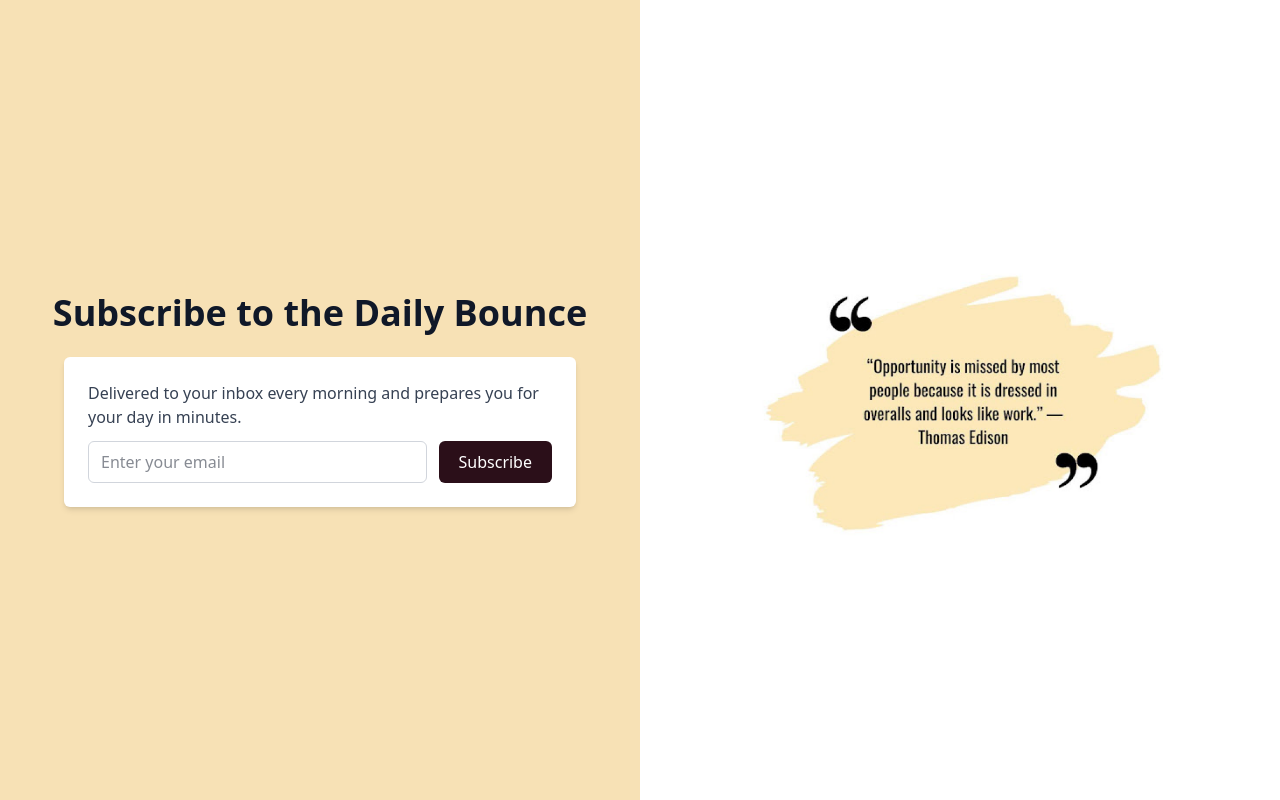
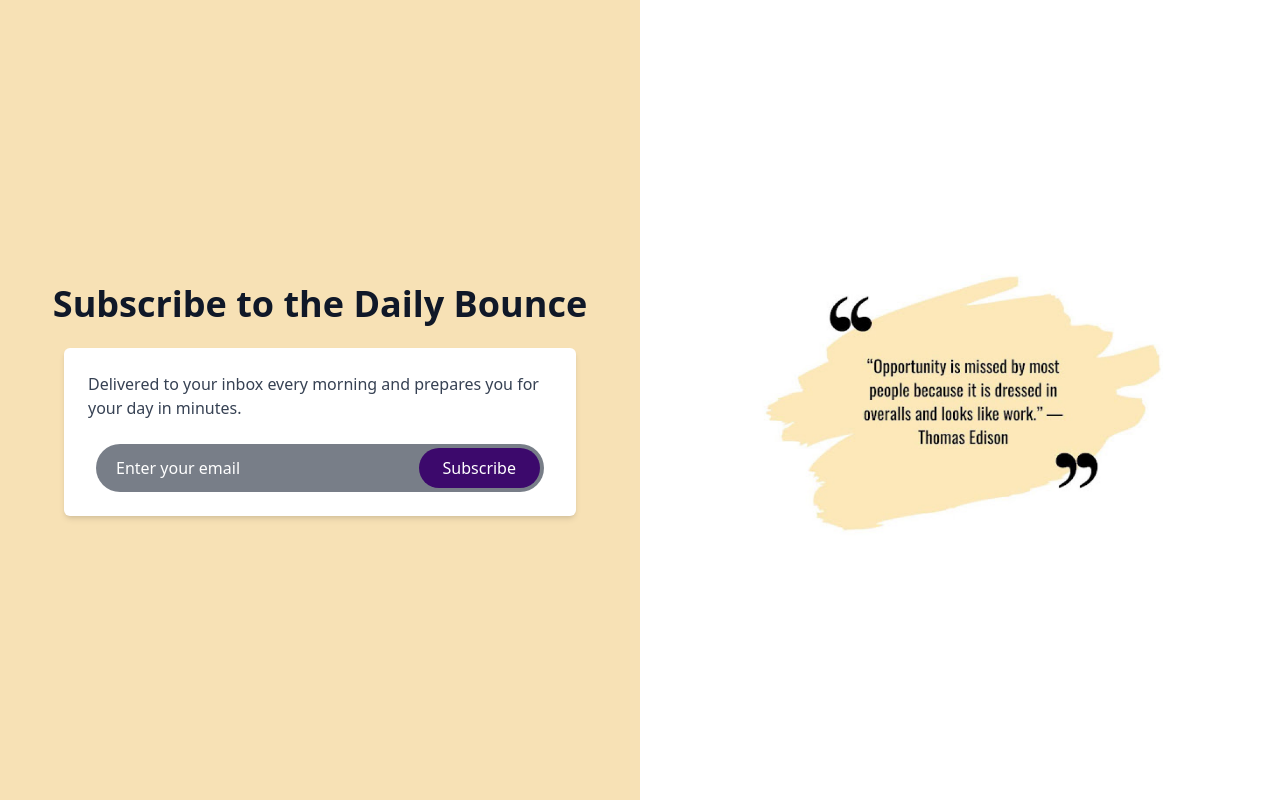
Before and after one commit to Pranavi125/bytebounce-auth-ui, a React (Vite) app: page /subscribe in a window 1280 px wide. Built offline with nearby package versions, Linux system fonts and the light colour scheme.

Commit message:
completed

```diff
--- a/src/components/Hero.jsx
+++ b/src/components/Hero.jsx
@@ -3,20 +3,41 @@ import heroImage from "../assets/image/Hero.png";
 
 export default function Hero() {
   const [email, setEmail] = useState("");
-  const [subscribed, setSubscribed] = useState(false);
+  const [loading, setLoading] = useState(false);
+  const [showPopup, setShowPopup] = useState(false);
 
-  const handleSubscribe = (e) => {
+  const handleSubscribe = async (e) => {
     e.preventDefault();
-
     if (!email) return;
 
-    setSubscribed(true);
+    setLoading(true);
 
-    // Reset form after a short delay
-    setTimeout(() => {
-      setSubscribed(false);
+    try {
+      // Method 1: Direct form submission to Substack
+      const formData = new FormData();
+      formData.append('email', email);
+
+      // This will redirect to Substack but you can't avoid it completely
+      // due to their CSP policies
+      const response = await fetch('https://pandeyk.substack.com/api/v1/free/subscribe', {
+        method: 'POST',
+        body: formData,
+        mode: 'no-cors' // Use no-cors to avoid CORS issues
+      });
+
+      // Show success regardless (since we can't read response with no-cors)
+      setShowPopup(true);
       setEmail("");
-    }, 2500);
+
+    } catch (error) {
+      console.error('Subscription error:', error);
+      // Fallback: Open in new tab
+      window.open(`https://pandeyk.substack.com/subscribe?email=${encodeURIComponent(email)}`, '_blank');
+      setShowPopup(true);
+      setEmail("");
+    } finally {
+      setLoading(false);
+    }
   };
 
   return (
@@ -27,25 +48,23 @@ export default function Hero() {
         backgroundSize: "cover",
         backgroundPosition: "center",
         backgroundRepeat: "no-repeat",
-        height: "calc(100vh - 80px)",
-        // marginTop: "80px",
+        height: "calc(100vh - 80px)"
       }}
     >
-      {/* Dark overlay for contrast */}
       <div className="absolute inset-0 bg-black/40"></div>
 
       <div className="relative z-10 max-w-2xl">
-        <h1 className="text-4xl md:text-5xl font-semibold mb-4 font-[Albert Sans]">
+        <h1 className="text-4xl md:text-5xl font-semibold mb-4">
           Subscribe to the Daily Bounce
         </h1>
-        <p className="text-lg md:text-xl mb-6 font-[Albert Sans]">
-          We track and compare the world’s companies. Our AI keeps you a step
-          ahead of changing markets and competition.
+
+        <p className="text-lg md:text-xl mb-6">
+          We track and compare the world's companies. Stay ahead with insights.
         </p>
-<div className="w-full flex justify-center mt-6 px-2">
+
         <form
           onSubmit={handleSubscribe}
-    className="flex items-center gap-2 rounded-full bg-gray-800/60 backdrop-blur-md p-1 w-full max-w-md"
+          className="flex items-center gap-2 bg-gray-800/60 backdrop-blur-md p-1 w-full max-w-md mx-auto rounded-full"
         >
           <input
             type="email"
@@ -53,24 +72,41 @@ export default function Hero() {
             value={email}
             onChange={(e) => setEmail(e.target.value)}
             required
-      className="px-4 py-2 w-full rounded-full bg-transparent text-white placeholder-white focus:outline-none font-[Albert Sans]"
+            className="px-4 py-2 w-full rounded-full bg-transparent text-white placeholder-white focus:outline-none"
           />
 
           <button
             type="submit"
-      disabled={subscribed}
-      className={`${
-        subscribed
-          ? "bg-[#3C096C] cursor-not-allowed"
-          : "bg-[#3C096C] hover:bg-[#5A189A]"
-      } text-white px-6 py-2 rounded-full transition-all duration-300 font-[Albert Sans]`}
+            disabled={loading}
+            className="bg-[#3C096C] hover:bg-[#5A189A] text-white px-6 py-2 rounded-full transition-all"
           >
-      {subscribed ? "Subscribed" : "Subscribe"}
+            {loading ? "Processing..." : "Subscribe"}
           </button>
         </form>
       </div>
 
+      {showPopup && (
+        <div
+          className="fixed inset-0 bg-black/50 flex justify-center items-center z-50"
+          onClick={() => setShowPopup(false)}
+        >
+          <div
+            className="bg-white text-black p-6 rounded-xl shadow-xl max-w-sm w-full"
+            onClick={(e) => e.stopPropagation()}
+          >
+            <h2 className="text-2xl font-bold mb-3">🎉 Check Your Email</h2>
+            <p className="mb-4">
+              Please check your inbox to confirm your subscription to Daily Bounce.
+            </p>
+            <button
+              onClick={() => setShowPopup(false)}
+              className="bg-[#3C096C] text-white px-4 py-2 rounded-lg w-full"
+            >
+              Close
+            </button>
           </div>
+        </div>
+      )}
     </section>
   );
 }
--- a/src/components/LatestNews.jsx
+++ b/src/components/LatestNews.jsx
@@ -43,7 +43,7 @@ const LatestNews = () => {
 
       <div className="grid grid-cols-1 lg:grid-cols-3 gap-6 items-stretch">
         {/* LEFT: Tall Card */}
-        <div className="h-[600px]">
+        <div className="h-[250px] md:h-[600px]">
           <NewsCard {...articles[0]} fullHeight />
         </div>
 
--- a/src/pages/SubscribePage.jsx
+++ b/src/pages/SubscribePage.jsx
@@ -1,7 +1,31 @@
-import React from "react";
-import QuoteImage from "../assets/image/quote.png"; // ← Put your image in /assets
+import React, { useState } from "react";
+import { useNavigate } from "react-router-dom";
+import QuoteImage from "../assets/image/quote.png";
 
 const NewsletterSection = () => {
+  const [email, setEmail] = useState("");
+  const [subscribed, setSubscribed] = useState(false);
+  const [showPopup, setShowPopup] = useState(false);
+
+  const navigate = useNavigate();
+
+  const handleSubscribe = (e) => {
+    e.preventDefault();
+    if (!email) return;
+
+    setSubscribed(true);
+
+    // Submit silently to Substack
+    document.getElementById("hidden-substack-form").submit();
+
+    // Show popup after small delay
+    setTimeout(() => {
+      setShowPopup(true);
+      setSubscribed(false);
+      setEmail("");
+    }, 800);
+  };
+
   return (
     <div className="w-full min-h-screen bg-[#F7E1B5] flex flex-col md:flex-row">
 
@@ -16,15 +40,49 @@ const NewsletterSection = () => {
             Delivered to your inbox every morning and prepares you for your day in minutes.
           </p>
 
-          <div className="flex flex-col sm:flex-row gap-3">
-            <input
-              type="email"
-              placeholder="Enter your email"
-              className="flex-1 border border-gray-300 rounded-md px-3 py-2 focus:outline-none focus:ring-2 focus:ring-purple-300"
-            />
-            <button className="bg-[#2B0F19] text-white px-5 py-2 rounded-md hover:opacity-90 transition">
-              Subscribe
-            </button>
+          <div className="w-full flex justify-center mt-6 px-2">
+            <form
+              onSubmit={handleSubscribe}
+              className="flex items-center gap-2 rounded-full bg-gray-800/60 backdrop-blur-md p-1 w-full max-w-md"
+            >
+              <input
+                type="email"
+                placeholder="Enter your email"
+                value={email}
+                onChange={(e) => setEmail(e.target.value)}
+                required
+                className="px-4 py-2 w-full rounded-full bg-transparent text-white placeholder-white focus:outline-none font-[Albert Sans]"
+              />
+
+              <button
+                type="submit"
+                disabled={subscribed}
+                className={`${
+                  subscribed
+                    ? "bg-[#3C096C] cursor-not-allowed"
+                    : "bg-[#3C096C] hover:bg-[#5A189A]"
+                } text-white px-6 py-2 rounded-full transition-all duration-300 font-[Albert Sans]`}
+              >
+                {subscribed ? "Subscribed" : "Subscribe"}
+              </button>
+            </form>
+
+            {/* Hidden Substack Form */}
+            <iframe
+              name="hidden-substack"
+              id="hidden-substack-iframe"
+              style={{ display: "none" }}
+            ></iframe>
+
+            <form
+              id="hidden-substack-form"
+              action="https://pandeyk.substack.com/subscribe"
+              method="post"
+              target="hidden-substack"
+              style={{ display: "none" }}
+            >
+              <input type="email" name="email" value={email} readOnly />
+            </form>
           </div>
         </div>
       </div>
@@ -38,6 +96,36 @@ const NewsletterSection = () => {
         />
       </div>
 
+      {/* POPUP MODAL */}
+      {showPopup && (
+        <div className="fixed inset-0 bg-black/40 backdrop-blur-sm flex justify-center items-center z-50 p-4">
+
+          <div className="bg-[#FBF5EF] p-8 rounded-2xl shadow-xl max-w-lg w-full text-center">
+            <h2 className="text-4xl font-bold mb-4">
+              Thank You 🎉
+            </h2>
+
+            <p className="text-lg text-gray-700 mb-4">
+              Thank you for being a subscriber!
+            </p>
+
+            <p className="text-gray-600 mb-6">
+              So I can send you the most helpful content, would you mind taking
+              50 seconds to complete this survey? Don’t worry, completing this
+              survey won’t take you to a new page. Thank you in advance.
+            </p>
+
+            <button
+              onClick={() => navigate("/")}
+              className="bg-[#68C7E8] text-black px-6 py-3 rounded-full font-medium hover:bg-[#7bd6f3] transition-all"
+            >
+              Go Back To Previous Page
+            </button>
+          </div>
+
+        </div>
+      )}
+
     </div>
   );
 };
```
Lines whose indentation alone changed are shown as unchanged.
